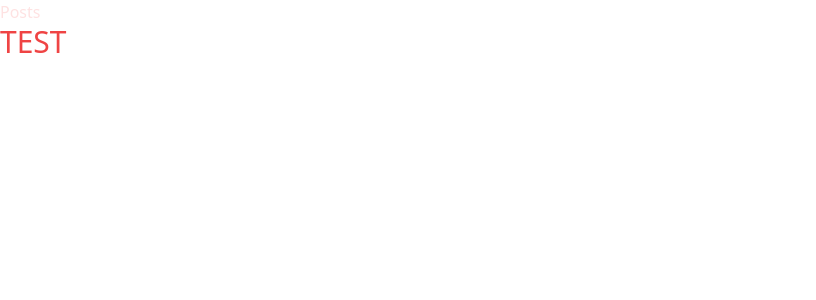
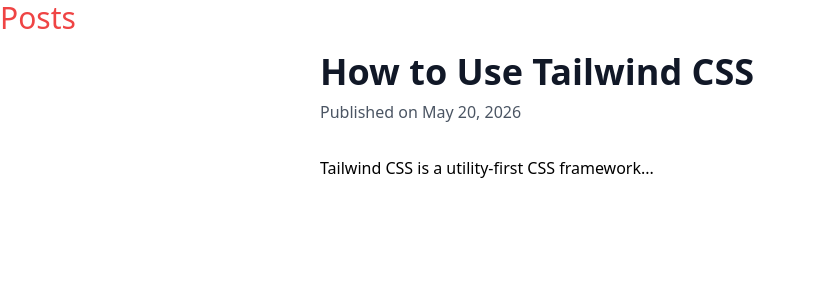
Before and after one commit to Dimitarbt/newspaper, a Vue app in the folder frontend/: page /posts in a window 1280 px wide. Shown: the top 300 px of the page, without its empty margins (0-816 px from the left). Built offline with nearby package versions, Linux system fonts and the light colour scheme; no server answers.

Commit message:
define style and get all post from backend

```diff
--- a/frontend/src/pages/Posts.vue
+++ b/frontend/src/pages/Posts.vue
@@ -1,8 +1,37 @@
 <script setup>
+import { onMounted, ref } from 'vue';
+import axiosClient from '../axios';
+
+
+const posts = ref([])
+const loading = ref(false);
+
+onMounted(() => {
+    axiosClient.get('/posts')
+    .then(response => {
+        console.log(response.data)
+    })
+})
+
+function getAllPosts(){
+    alert('getAllPosts');
+}
+
 
 </script>
 
 <template>
-    <p class="text-red-100">Posts</p>
-    <h1 class="text-red-500 text-3xl">TEST</h1>
+    <h1 class="text-red-500 text-3xl">Posts</h1>
+    <div>
+     <article class="max-w-2xl mx-auto p-4">
+        <header class="mb-8">
+            <h1 class="text-4xl font-bold text-gray-900 mb-2">How to Use Tailwind CSS</h1>
+            <p class="text-gray-600">Published on May 20, 2026</p>
+        </header>
+
+        <div class="prose prose-blue max-w-none">
+            <p>Tailwind CSS is a utility-first CSS framework...</p>
+        </div>
+     </article>
+    </div>
 </template>
```
Also changed, not shown: frontend/src/components/Post.vue (added, +7 -0 lines).
